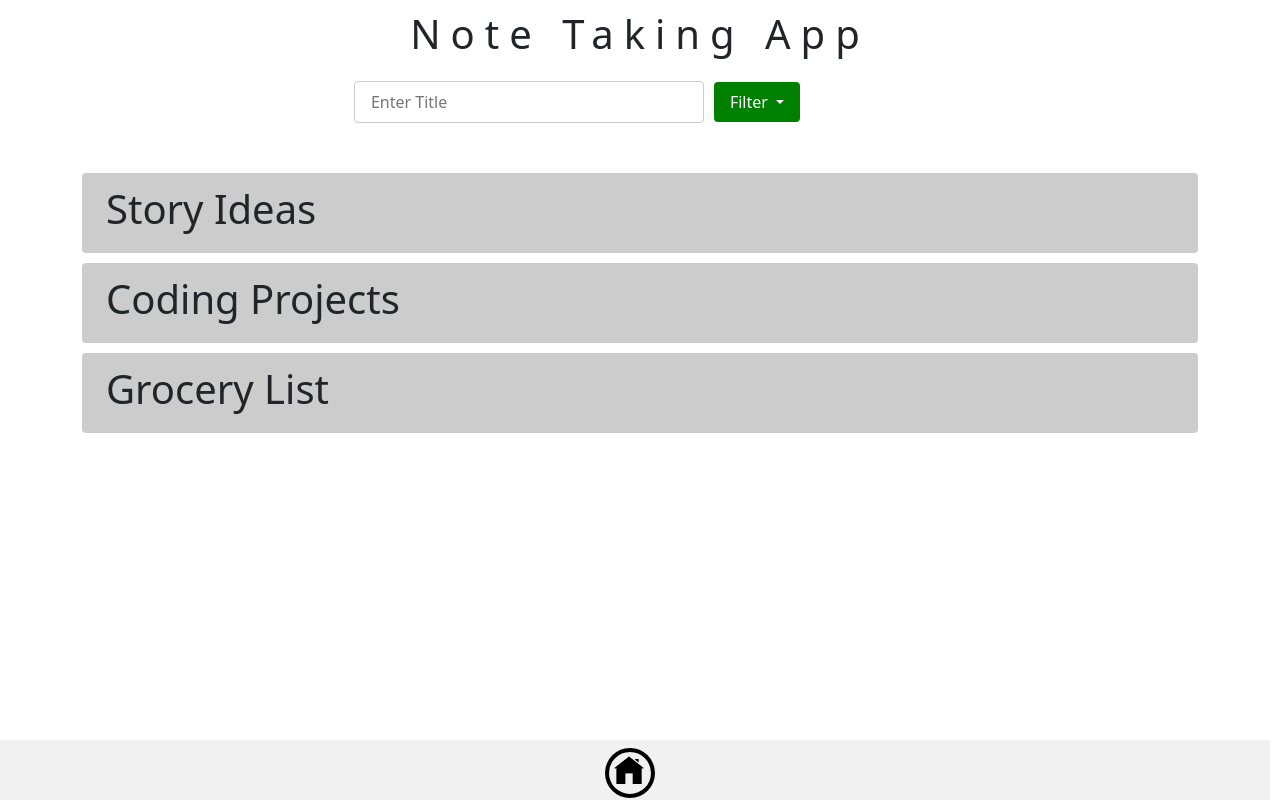
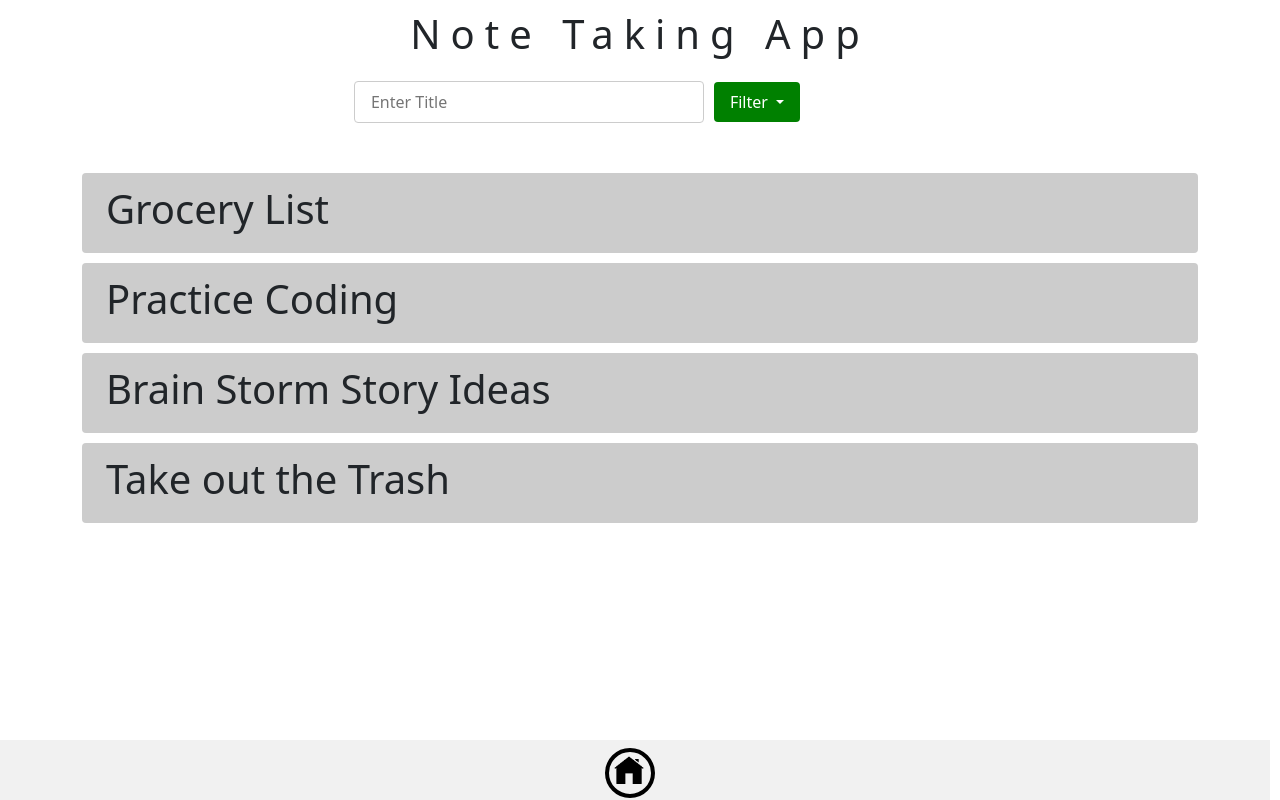
Before and after one commit to arvine10/noteTakingApp, an Angular app: page / in a window 1280 px wide. Built offline with nearby package versions, Linux system fonts and the light colour scheme; data requests are answered from the project's data file.

Commit message:
search functionality and services added

```diff
--- /dev/null
+++ b/db.json
@@ -0,0 +1,34 @@
+{
+    "notes": [
+        {   "id" : 1,
+            "title" : "Grocery List",
+            "text" : "Story ideas",
+            "created": "8-21-2023",
+            "updated" : "8-21-2023",
+            "showDelete" : false
+        },
+        {   "id" : 2,
+            "title" : "Practice Coding",
+            "text" : "Story ideas",
+            "created": "8-21-2023",
+            "updated" : "8-21-2023",
+            "showDelete" : false
+        },
+
+        {   "id" : 3,
+            "title" : "Brain Storm Story Ideas",
+            "text" : "Story ideas",
+            "created": "8-21-2023",
+            "updated" : "8-21-2023",
+            "showDelete" : false
+        },
+        {   "id" : 4,
+            "title" : "Take out the Trash",
+            "text" : "Story ideas",
+            "created": "8-21-2023",
+            "updated" : "8-21-2023",
+            "showDelete" : false
+        }
+
+    ]
+}
--- a/src/app/Components/home/home.component.ts
+++ b/src/app/Components/home/home.component.ts
@@ -1,6 +1,7 @@
 import { Component, OnInit } from '@angular/core';
 import { Notes } from 'src/app/Notes/Notes';
 import { NOTES } from 'src/app/Notes/AllNotes'
+import { NotesService } from 'src/app/Services/notes.service';
 
 @Component({
   selector: 'app-home',
@@ -9,17 +10,24 @@ import { NOTES } from 'src/app/Notes/AllNotes'
 })
 export class HomeComponent implements OnInit {
 
-  title : String = '';
+  title : any = '';
   notes : Notes[] = NOTES;
+  copy : Notes[] = [];
 
 
-  constructor() { }
+  constructor(private noteService : NotesService) { }
 
   ngOnInit(): void {
+    this.noteService.getNotes().subscribe((notes)=>{
+      this.notes = notes;
+      this.copy = notes;
+    });
   }
 
   searchTitle(){
-    console.log(this.title);
+    let val = this.title.toLowerCase();
+    this.notes = this.copy.filter((note)=>note.title.toLowerCase().includes(val));
+
   }
 
 }
--- a/src/app/Components/note-item/note-item.component.css
+++ b/src/app/Components/note-item/note-item.component.css
@@ -23,3 +23,7 @@ a{
     background-color: red;
     color: white;
 }
+
+h1:hover{
+    color: #f1f1f1;
+}
--- a/src/app/Components/note-item/note-item.component.html
+++ b/src/app/Components/note-item/note-item.component.html
@@ -1,7 +1,7 @@
 <div class="container">
     <div (dblclick)="toggleDelete(note)"
-     (click)="goToNote(note)" class="notes" *ngFor="let note of notes">
-        <h1> {{note.title}}</h1>
+      class="notes" *ngFor="let note of notes">
+        <h1 (click)="goToNote(note)"> {{note.title}}</h1>
         <button *ngIf="note.showDelete" class="btn">Delete</button>
     </div>
 </div>
--- a/src/app/Components/note-item/note-item.component.ts
+++ b/src/app/Components/note-item/note-item.component.ts
@@ -20,7 +20,7 @@ export class NoteItemComponent implements OnInit {
   }
 
   goToNote(note : Notes){
-    // this.route.navigate(['/notes',note.id]);
+    this.route.navigate(['/notes',note.id]);
   }
 
   toggleDelete(note : Notes){
--- a/src/app/Components/take-notes/take-notes.component.html
+++ b/src/app/Components/take-notes/take-notes.component.html
@@ -1 +1,2 @@
-<p>take-notes works!</p>
+<h1>{{note.title}}</h1>
+<p>{{note.text}}</p>
--- a/src/app/Components/take-notes/take-notes.component.ts
+++ b/src/app/Components/take-notes/take-notes.component.ts
@@ -1,6 +1,7 @@
 import { Component, OnInit } from '@angular/core';
 import { ActivatedRoute } from '@angular/router';
 import { Notes } from 'src/app/Notes/Notes';
+import { NotesService } from 'src/app/Services/notes.service';
 
 @Component({
   selector: 'app-take-notes',
@@ -9,11 +10,15 @@ import { Notes } from 'src/app/Notes/Notes';
 })
 export class TakeNotesComponent implements OnInit {
 
-  constructor(private activeRoute : ActivatedRoute) { }
+  constructor(private activeRoute : ActivatedRoute,
+              private noteService : NotesService) { }
   note : any;
 
   ngOnInit(): void {
-    this.note = this.activeRoute.snapshot.paramMap.get('id');
+    const id = Number(this.activeRoute.snapshot.paramMap.get('id'));
+    this.note = this.noteService.getNoteById(id).subscribe((note)=>{
+      this.note = note;
+    })
   }
 
 }
--- /dev/null
+++ b/src/app/Services/notes.service.ts
@@ -0,0 +1,40 @@
+import { HttpClient, HttpHeaders } from '@angular/common/http';
+import { Injectable } from '@angular/core';
+import { Observable } from 'rxjs';
+import { Notes } from '../Notes/Notes';
+import { environment } from 'src/environments/environment.prod';
+
+const headers = new HttpHeaders({
+  'Content-Type' : 'application/json'
+});
+
+@Injectable({
+  providedIn: 'root'
+})
+export class NotesService {
+
+
+  constructor(private http : HttpClient) { }
+
+  getNotes(): Observable<Notes[]>{
+    return this.http.get<Notes[]>(environment.url);
+  }
+
+  getNoteById(id : number): Observable<Notes>{
+    return this.http.get<Notes>(`${environment.url}/${id}`);
+  }
+
+  addNotes(note : Notes):Observable<any>{
+    return this.http.post<Notes>(environment.url,note, {headers});
+  }
+
+  updateNotes(note : Notes): Observable<any>{
+    return this.http.put<Notes>(`${environment.url}/${note.id}`,note,{headers});
+  }
+
+  deleteNotes(note : Notes): Observable<any>{
+    return this.http.delete<Notes>(`${environment.url}/${note.id}`);
+  }
+
+
+}
--- a/src/app/app.module.ts
+++ b/src/app/app.module.ts
@@ -1,6 +1,7 @@
 import { NgModule } from '@angular/core';
 import { BrowserModule } from '@angular/platform-browser';
 import { FormsModule } from '@angular/forms';
+import {HttpClientModule} from '@angular/common/http'
 
 
 import { AppRoutingModule } from './app-routing.module';
@@ -21,7 +22,8 @@ import { TakeNotesComponent } from './Components/take-notes/take-notes.component
     BrowserModule,
     AppRoutingModule,
     FormsModule,
-    NgbModule
+    NgbModule,
+    HttpClientModule
   ],
   providers: [],
   bootstrap: [AppComponent]
--- a/src/environments/environment.prod.ts
+++ b/src/environments/environment.prod.ts
@@ -1,3 +1,4 @@
 export const environment = {
-  production: true
+  production: true,
+  url : 'http://localhost:3000/notes'
 };
```
Also changed, not shown: 1 other file (tests, documents, lock files or other folders).
